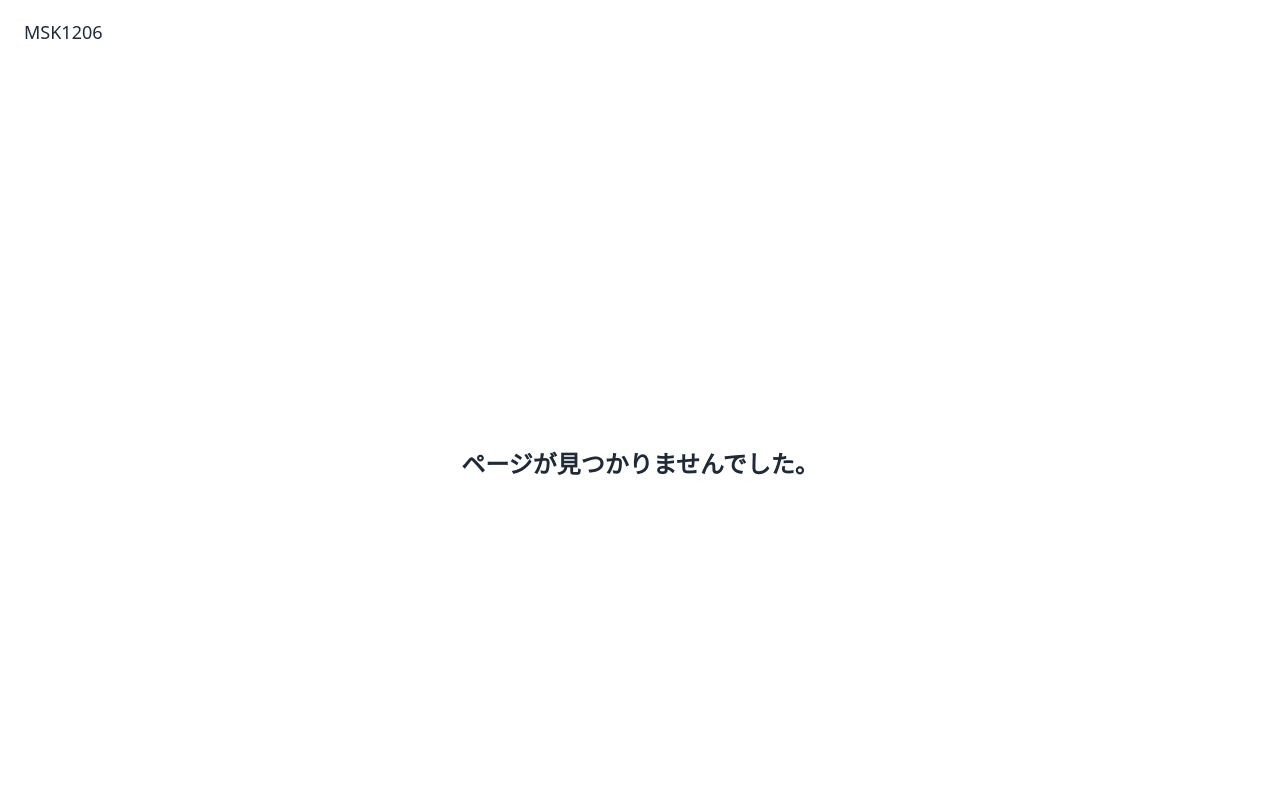
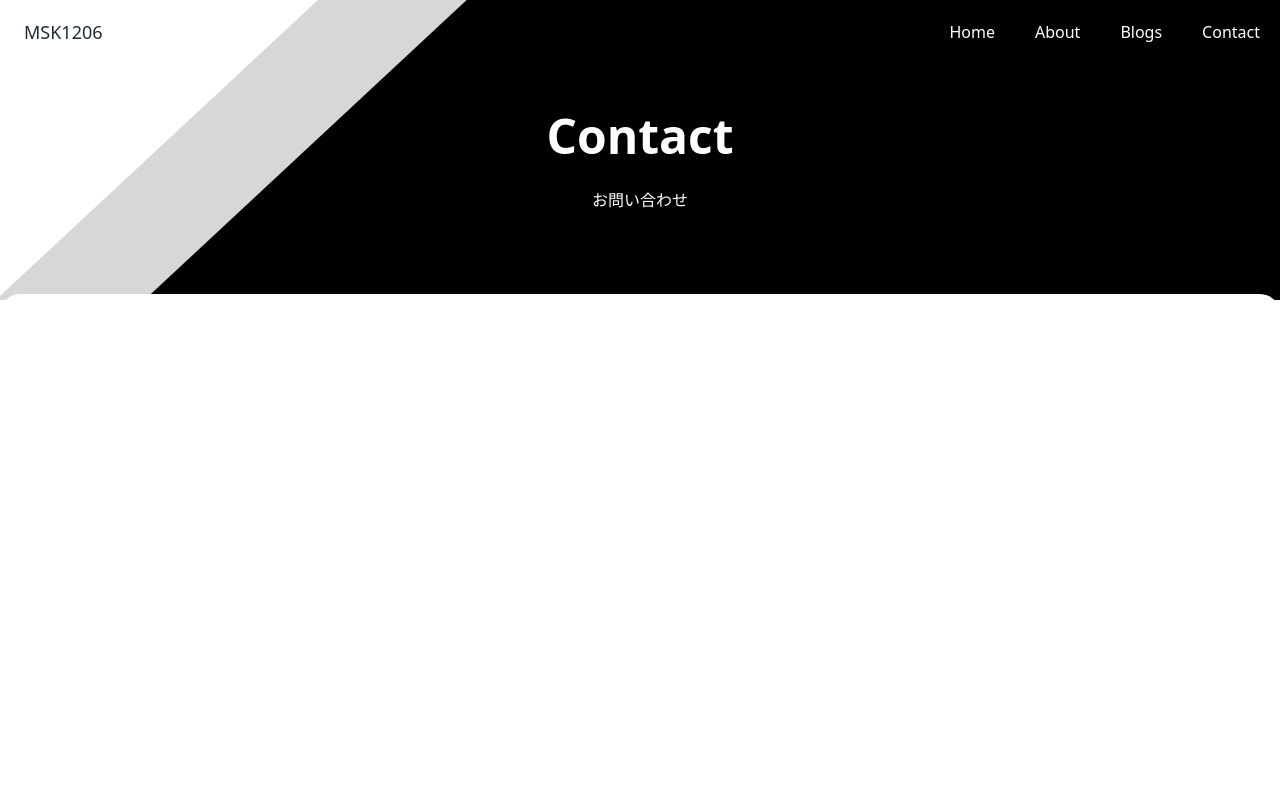
Before and after one commit to MSK1206/nextjs-typescript-tailwindcss-microcms-jamstack-app, a Next.js app: page /contact in a window 1280 px wide. Before the commit this address had no page. Shown: the top 800 px of the page. Built offline with nearby package versions, Linux system fonts and the light colour scheme; no server answers.

Commit message:
Add: contactページ追加

```diff
--- /dev/null
+++ b/src/app/contact/page.tsx
@@ -0,0 +1,9 @@
+import Formrun from '../_components/Formrun'
+
+export default function Page() {
+  return (
+    <div className="min-h-screen">
+      <Formrun />
+    </div>
+  )
+}
```
